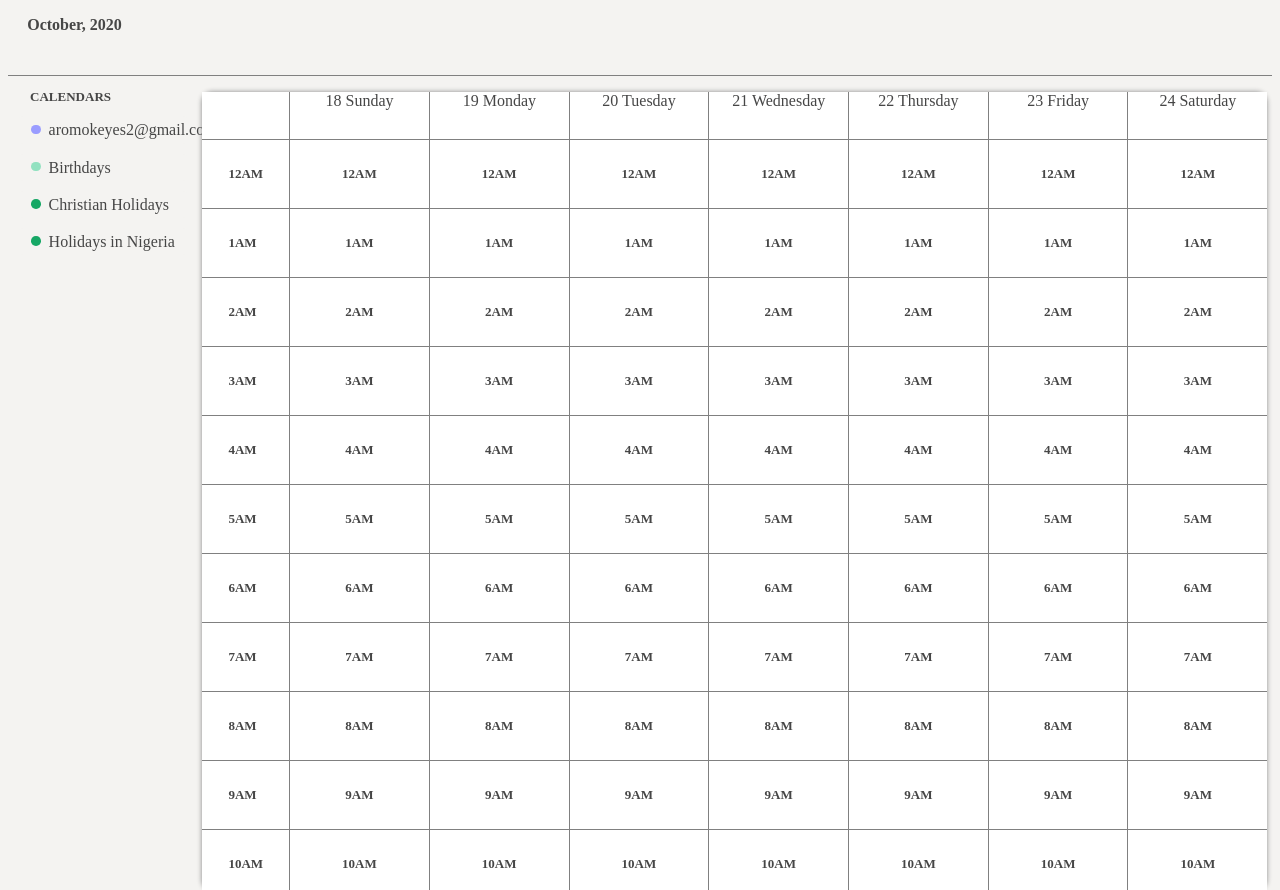
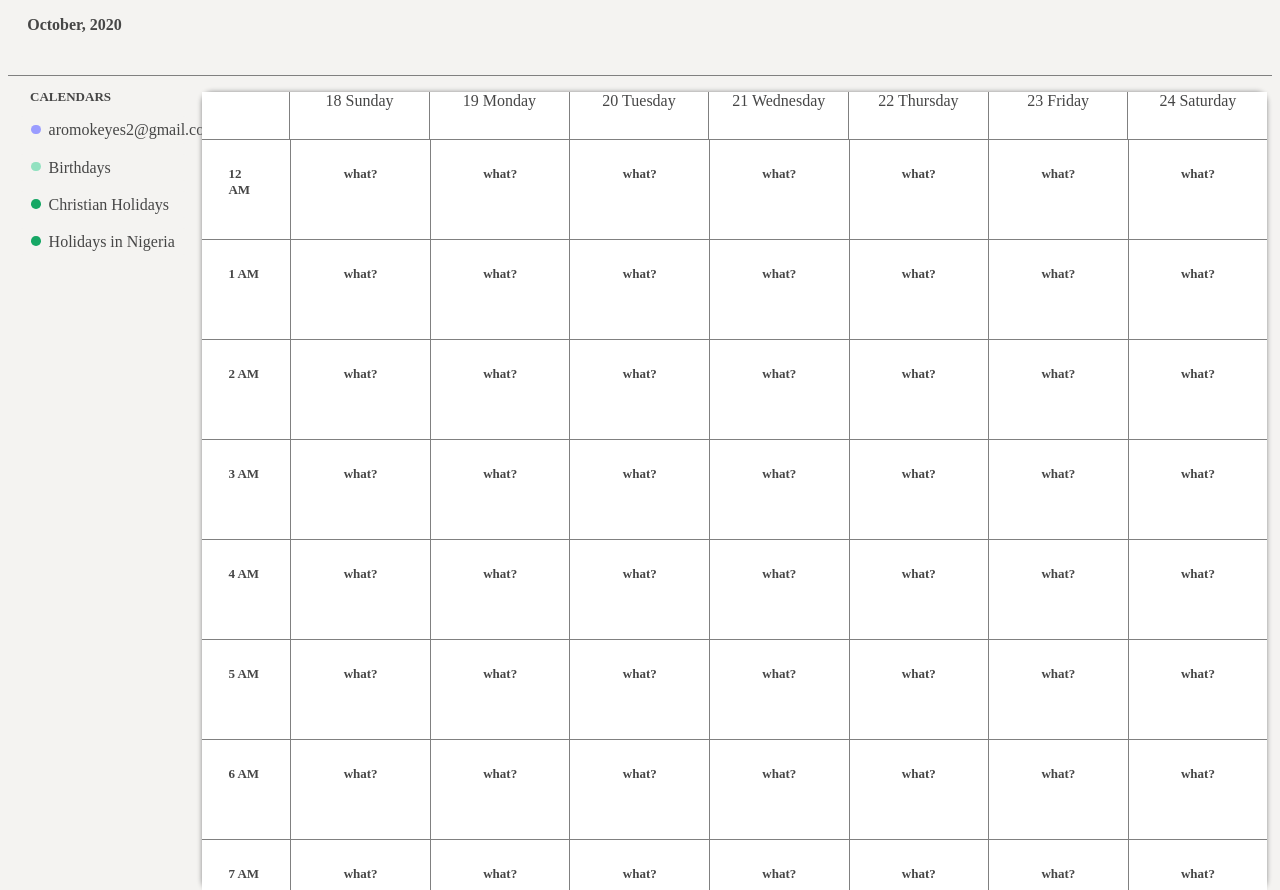
Before and after one commit to Seyi-Keye/calendar-challenge, a React app: page / in a window 1280 px wide. Built offline with nearby package versions, Linux system fonts and the light colour scheme.

Commit message:
feat: get a working conditions

```diff
--- a/src/client/calendar.scss
+++ b/src/client/calendar.scss
@@ -120,26 +120,14 @@ hr {
   // padding: 1em;
 }
 
-.timeslots {
-  display: grid;
-  grid-template-rows: repeat(24, 1fr);
-  // width: 7%;
-  // background-color: white;
-  // padding-top: 2em;
-  &.without-text {
-    width: 100%;
-    margin: 0px;
-    padding-right: 0.4em;
-    background-color: blue;
-  }
-}
-
 .timeslot {
   background-color: white;
   padding: 2em;
   font-size: small;
   font-weight: 600;
   &.events {
+    position: relative;
+    height: 100px;
     border-bottom: 1px solid grey;
   }
 }
--- a/src/client/components/Content.jsx
+++ b/src/client/components/Content.jsx
@@ -1,10 +1,13 @@
 import React from 'react';
 import { getWeekDates, getDay } from '../date.js';
+import { getHours, differenceInMinutes, getMinutes } from 'date-fns';
+import mock from '../mock.json';
 
 const Content = (props) => {
   const { selectedEvents } = props;
 
   const getWeek = getWeekDates();
+  // con;
   const weekdays = [
     'Sunday',
     'Monday',
@@ -14,7 +17,6 @@ const Content = (props) => {
     'Friday',
     'Saturday',
   ];
-
   const time = () => {
     const hours = ['12AM'];
     for (let i = 1; i < 12; i++) {
@@ -30,6 +32,72 @@ const Content = (props) => {
         {hour}
       </div>
     ));
+  };
+  const range = (start, stop, step) =>
+    Array.from(
+      { length: (stop - start) / step + 1 },
+      (_, i) => start + i * step
+    );
+  const timeConverter = () =>
+    range(0, 24, 1).map((x) => {
+      let time = null;
+      if (x === 0) {
+        time = '12 AM';
+      } else if (x < 12) {
+        time = `${x} AM`;
+      } else {
+        time = `${x - 12} PM`;
+      }
+      return (
+        <div className="timeslot events" key={x}>
+          {time}
+        </div>
+      );
+    });
+
+  const getHeightOfEvent = (startTime, endTime) => {
+    const height = differenceInMinutes(new Date(startTime), new Date(endTime));
+    return (height / 60) * 100;
+  };
+  const eventConverter = (events, day, arrayOfSelected) => {
+    // getStartHours = events.map(event => getHours(x.startTime))
+    return range(0, 24, 1).map((x) => {
+      // if(getStartHours.includes(x)) {
+      let y = getHours;
+      let currentEvents = events.filter(
+        (event) =>
+          getHours(new Date(event.start.dateTime)) === x &&
+          getDay(new Date(event.start.dateTime)) === getDay(new Date(day))
+      );
+      if (currentEvents.length) {
+        // console.log('do we even get here?', event);
+        return currentEvents.map((event) => {
+          let eventHeight = getHeightOfEvent(
+            event.start.dateTime,
+            event.end.dateTime
+          );
+          let startPosition =
+            (getMinutes(new Date(event.start.dateTime)) / 60) * 100;
+          return (
+            <div className="timeslot events">
+              <div
+                style={{
+                  height: eventHeight + 'px',
+                  position: 'absolute',
+                  width: '100%',
+                  top: startPosition,
+                  backgroundColor: 'blue',
+                }}
+              >
+                {event.summary}
+              </div>
+            </div>
+          );
+        });
+      }
+      return <div className="timeslot events"> what?</div>;
+      // }
+    });
   };
 
   // const displayEvent = () => {
@@ -58,12 +126,12 @@ const Content = (props) => {
         })}
       </div>
       <div className="layout">
-        <div className="timeslots">{time()}</div>
-        <div className="weekdays without-text">
-          {weekdays.map((weekday) => {
+        <div>{timeConverter()}</div>
+        <div className="weekdays">
+          {weekdays.map((weekday, i) => {
             return (
               <div className="weekday" key={weekday}>
-                <div className="timeslots">{time()}</div>
+                <div>{eventConverter(selectedEvents, getWeek[i])}</div>
               </div>
             );
           })}
--- a/src/client/components/Sidebar.jsx
+++ b/src/client/components/Sidebar.jsx
@@ -21,7 +21,9 @@ const Sidebar = (props) => {
               >
                 <div
                   className="calendar-color"
-                  style={{ backgroundColor: calendar.backgroundColor }}
+                  style={{
+                    backgroundColor: calendar.backgroundColor,
+                  }}
                 ></div>
                 {calendar.summary}
               </div>
--- a/src/client/mock.json
+++ b/src/client/mock.json
@@ -4,6 +4,15 @@
     "events": [{
       "description": "Managing conflict",
       "summary": "Suggestion box",
+      "status": "confirmed",
+      "start": {"dateTime": "2020-10-21T16:30:00+01:00", "date": "2020-10-29"},
+      "end": {"dateTime": "2020-10-21T17:30:00+01:00", "date": "2020-10-29"},
+      "etag": "3206432205168000",
+      "id": "17jahk74u2r79ih35in4nv81ft",
+      "visibility": "public"
+    }, {
+      "description": "Managing conflict",
+      "summary": "Soro",
       "status": "confirmed",
       "start": {"dateTime": "2020-10-21T16:30:00+01:00", "date": "2020-10-29"},
       "end": {"dateTime": "2020-10-21T17:30:00+01:00", "date": "2020-10-29"},
```
